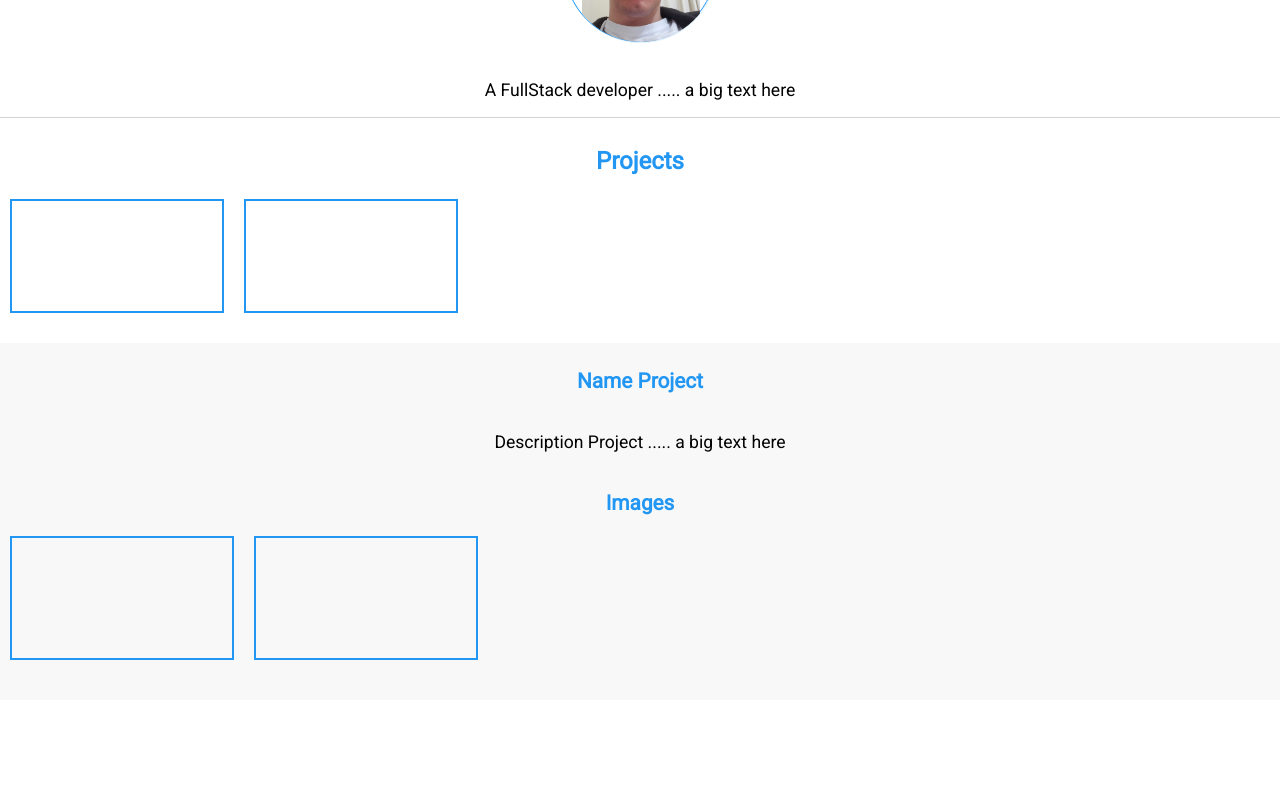
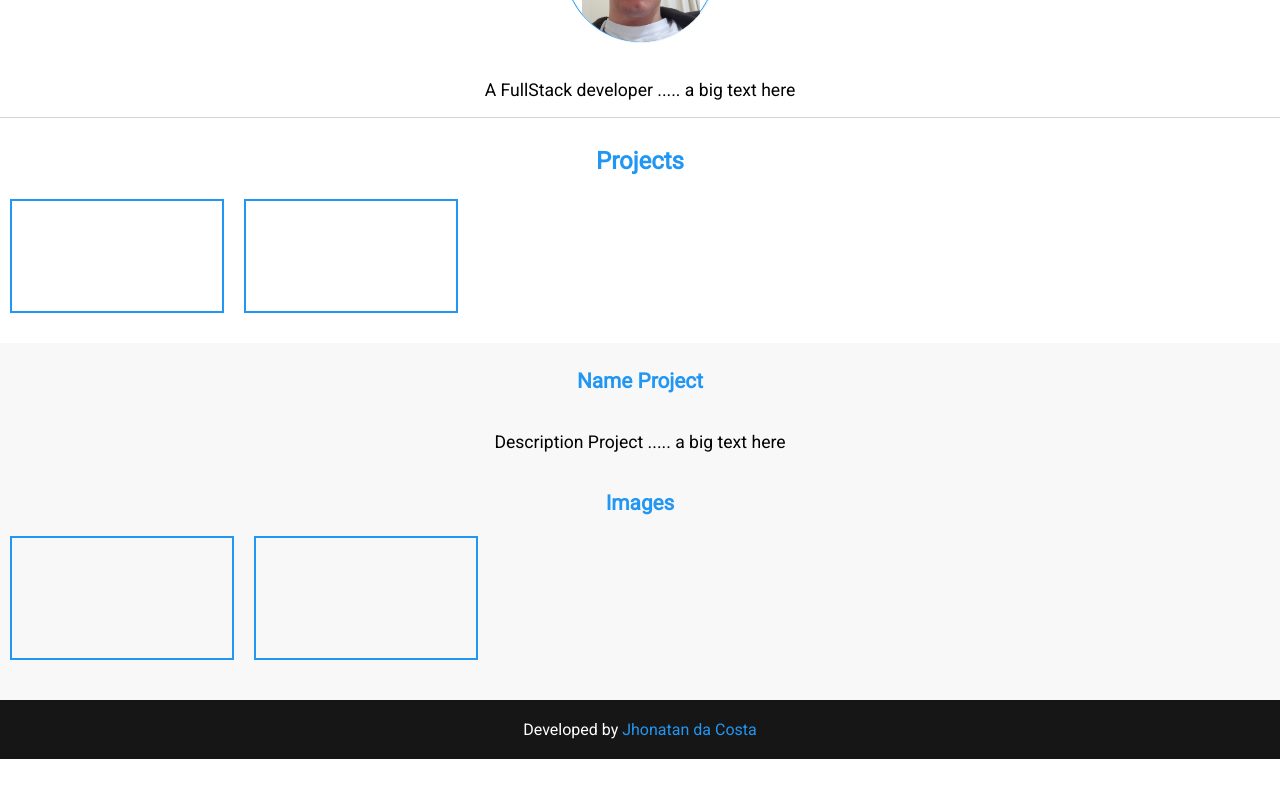
Before and after one commit to JhonatanSK/Portfolio, a React (Create React App) app: page / in a window 1280 px wide. Shown: the part 516-1314 px from the top of the page. After the commit the page ends 1275 px from the top, so only its background shows below. Built offline with nearby package versions, Linux system fonts and the light colour scheme.

Commit message:
feature: finalizing the footer of the application

```diff
--- a/src/components/Footer/Footer.css
+++ b/src/components/Footer/Footer.css
@@ -1,3 +1,15 @@
 .footer{
-    height: 400px;
+    /* height: 400px; */
+    background-color: #171616;
+    text-align: center;
 }
+
+.footer p{
+    padding: 20px;
+    color: #fff;
+    margin: 0px;
+}
+
+.footer p span{
+    color: var(--text-color--blue);
+}
--- a/src/components/Footer/Footer.jsx
+++ b/src/components/Footer/Footer.jsx
@@ -4,6 +4,7 @@ import './Footer.css';
 function Footer() {
   return (
     <div className= "footer">
+      <p>Developed by <span>Jhonatan da Costa</span></p>
     </div>
   );
 }
```
